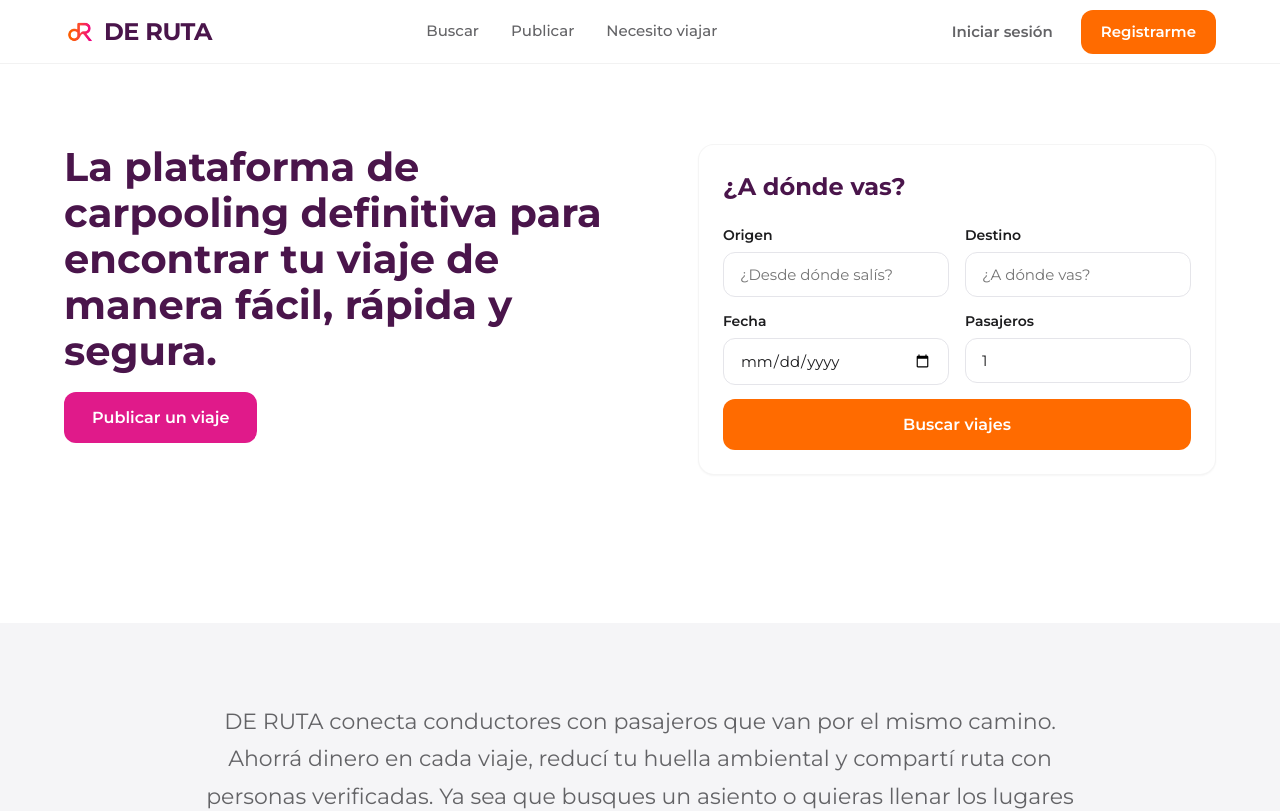
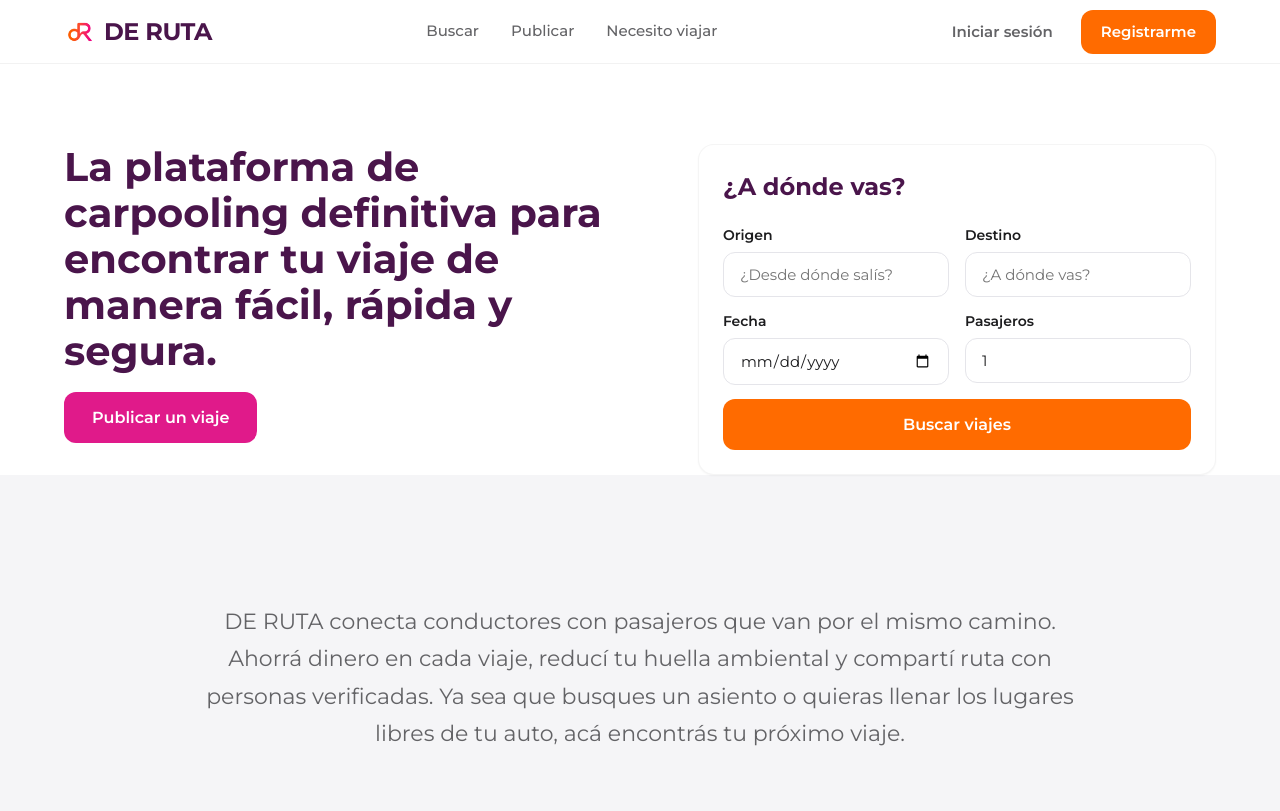
Before and after one commit to camivillafane/deruta, an Angular app in the folder apps/web/: page / in a window 1280 px wide. Shown: the top 811 px of the page. Built offline with nearby package versions, Linux system fonts and the light colour scheme.

Commit message:
Remove bottom padding from landing hero

```diff
--- a/apps/web/src/app/features/landing/landing.component.scss
+++ b/apps/web/src/app/features/landing/landing.component.scss
@@ -1,9 +1,9 @@
 .landing-hero {
   background-color: var(--color-white);
-  padding: 48px 0 64px;
+  padding: 48px 0 0;
 
   @media (min-width: 768px) {
-    padding: 80px 0 100px;
+    padding: 80px 0 0;
   }
 
   &__top {
```
